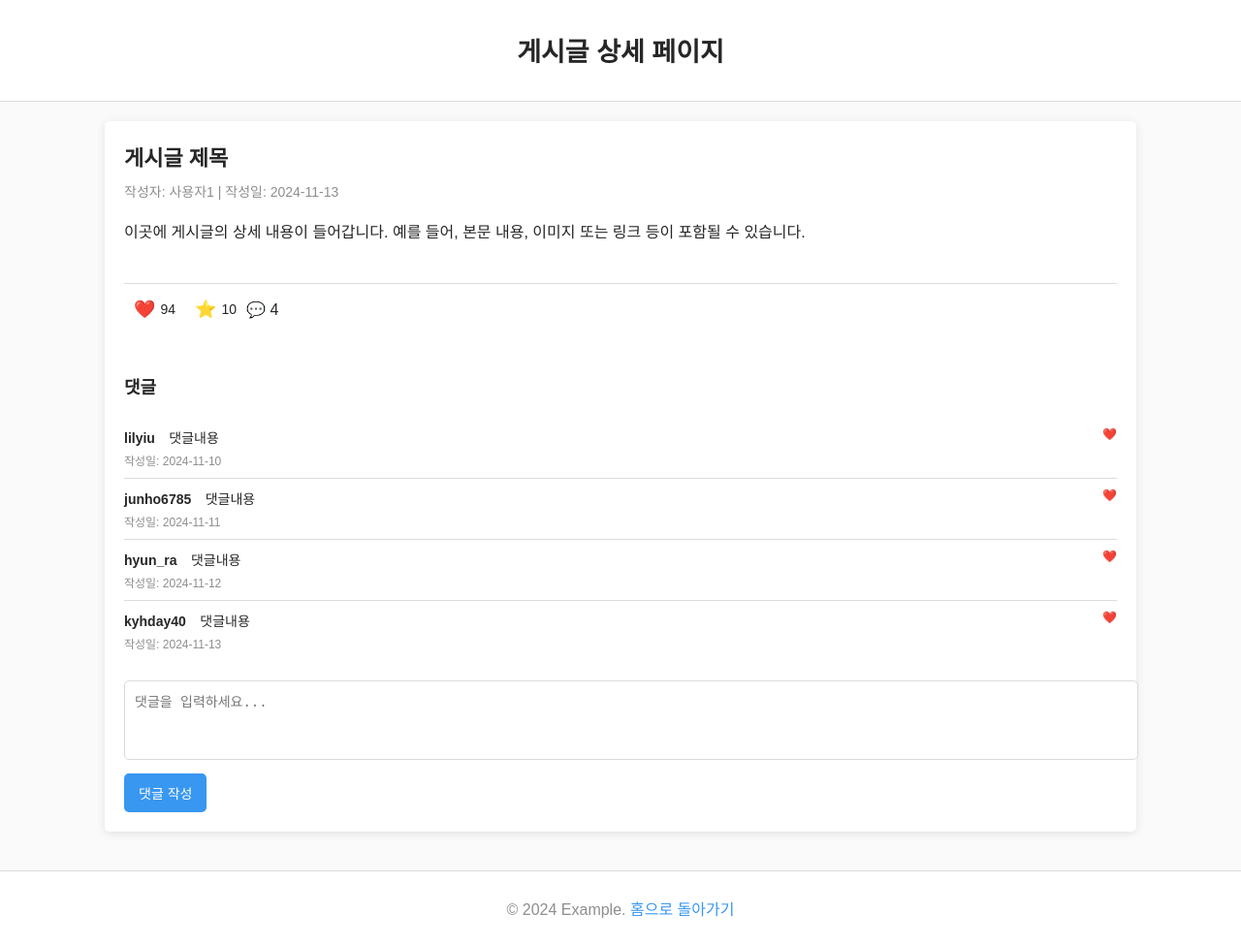
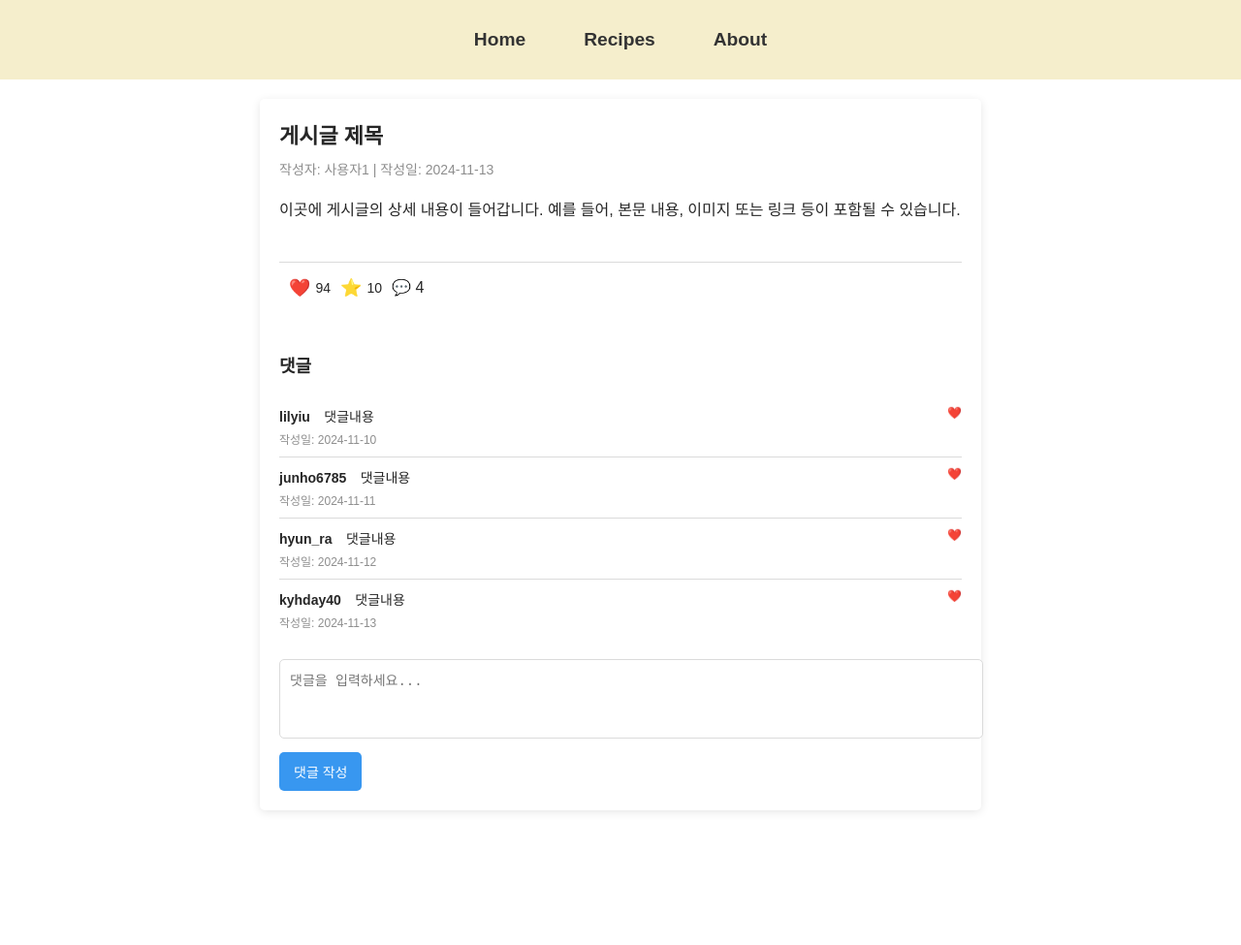
Before and after one commit to OpenSW-Dev/Front-end, a plain HTML site: page detail-recipe.html in a window 1280 px wide. Shown: the whole page at 97% size. After the commit the page ends 856 px from the top, so only its background shows below. Drawn offline with Linux system fonts and the light colour scheme.

Commit message:
Adjust overall width of the content

```diff
--- a/detail-recipe.css
+++ b/detail-recipe.css
@@ -6,17 +6,8 @@ body {
   color: #262626;
 }
 
-header {
-  background-color: white;
-  color: #262626;
-  text-align: center;
-  padding: 10px 0;
-  font-size: 18px;
-  border-bottom: 1px solid #dbdbdb;
-}
-
 .container {
-  width: 80%;
+  width: 55%;
   margin: 20px auto;
   background: white;
   padding: 20px;
@@ -136,6 +127,7 @@ header {
 .action-bar .stats .bookmark-icon {
   color: #f1c40f;
   font-size: 18px;
+  margin-left: 0;
   margin-right: 5px;
 }
 
--- a/detail-recipe.html
+++ b/detail-recipe.html
@@ -5,11 +5,17 @@
     <meta name="viewport" content="width=device-width, initial-scale=1.0" />
     <title>게시글 상세 페이지</title>
     <link rel="stylesheet" href="detail-recipe.css" />
+    <link href="navbar.css" rel="stylesheet" />
   </head>
   <body>
-    <header>
-      <h2>게시글 상세 페이지</h2>
-    </header>
+    <header id="navbar-header"></header>
+    <script>
+      fetch("navbar.html")
+        .then((response) => response.text())
+        .then(
+          (data) => (document.getElementById("navbar-header").innerHTML = data)
+        );
+    </script>
 
     <div class="container">
       <!-- 게시글 내용 -->
@@ -86,10 +92,6 @@
       </div>
     </div>
 
-    <footer>
-      <p>&copy; 2024 Example. <a href="index.html">홈으로 돌아가기</a></p>
-    </footer>
-
     <!-- JavaScript 코드 추가 -->
     <script src="detail-recipe.js"></script>
   </body>
--- a/navbar.css
+++ b/navbar.css
@@ -1,5 +1,5 @@
 body {
-  background-color: #f9f5e1;
+  background-color: white;
 }
 
 /* Navbar styles */
```
